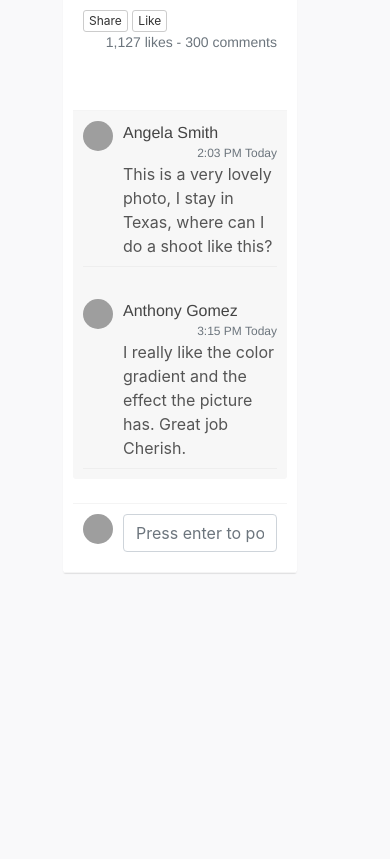
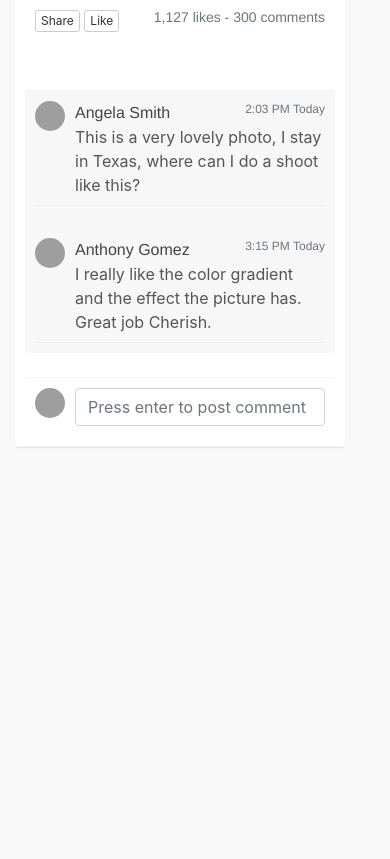
Before and after one commit to cherish-an1/instafeed, a plain HTML site: page profile/profile.html in a window 390 px wide. Shown: the part 340-1199 px from the top of the page. Drawn offline with nearby package versions, Linux system fonts and the light colour scheme; grey boxes are pictures that could not be loaded; some icons are missing.

Commit message:
cherish-an1

```diff
--- a/profile/style.css
+++ b/profile/style.css
@@ -25,12 +25,12 @@ body {
 
 @media (max-width:767.98px) {
     .padding {
-        padding: 1rem
+        padding: 0rem
     }
 }
 
 .padding {
-    padding: 3rem
+    padding: 0rem
 }
 
 .box-widget {
```
